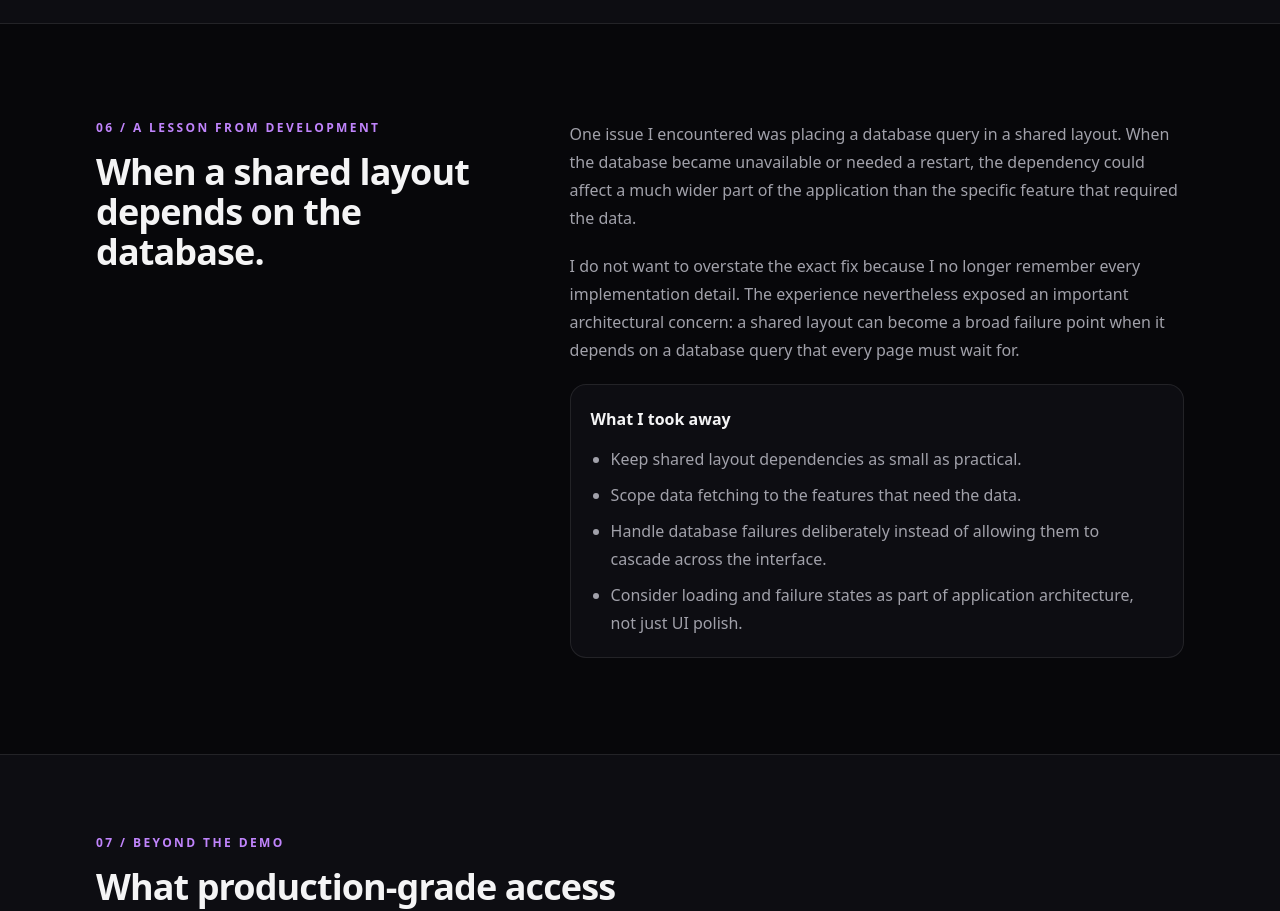
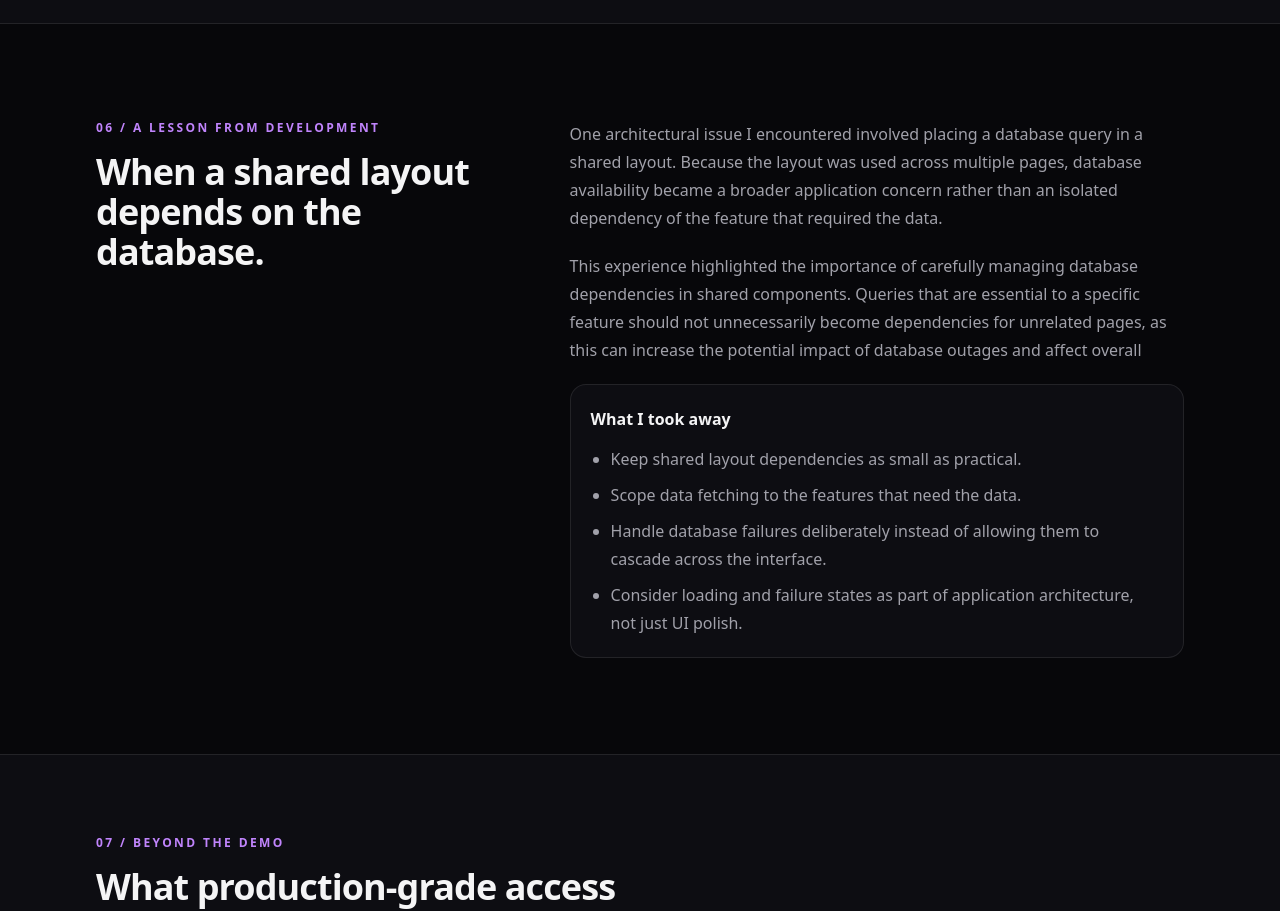
Before and after one commit to Niel-voss/portfolio, a Next.js app: page /projects/university-rbac in a window 1280 px wide. Shown: the part 4680-5591 px from the top of the page. Built offline with nearby package versions, Linux system fonts and the light colour scheme.

Commit message:
Improve rbac project page by adding engineering problem

```diff
--- a/app/projects/university-rbac/page.tsx
+++ b/app/projects/university-rbac/page.tsx
@@ -800,18 +800,19 @@ export default function UniversityRbacCaseStudyPage() {
 
           <div className="space-y-5 text-sm leading-7 sm:text-base">
             <p style={{ color: theme.muted }}>
-              One issue I encountered was placing a database query in a shared
-              layout. When the database became unavailable or needed a restart,
-              the dependency could affect a much wider part of the application
-              than the specific feature that required the data.
+              One architectural issue I encountered involved placing a database query in a shared layout.
+              Because the layout was used across multiple pages, database availability became a
+              broader application concern rather than an isolated dependency of the feature that
+              required the data.
             </p>
 
             <p style={{ color: theme.muted }}>
-              I do not want to overstate the exact fix because I no longer
-              remember every implementation detail. The experience nevertheless
-              exposed an important architectural concern: a shared layout can
-              become a broad failure point when it depends on a database query
-              that every page must wait for.
+          This experience highlighted the importance of carefully
+              managing database dependencies in shared components.
+              Queries that are essential to a specific feature should not
+              unnecessarily become dependencies for unrelated pages, as this can
+              increase the potential impact of database outages and affect overall
+
             </p>
 
             <div
```
